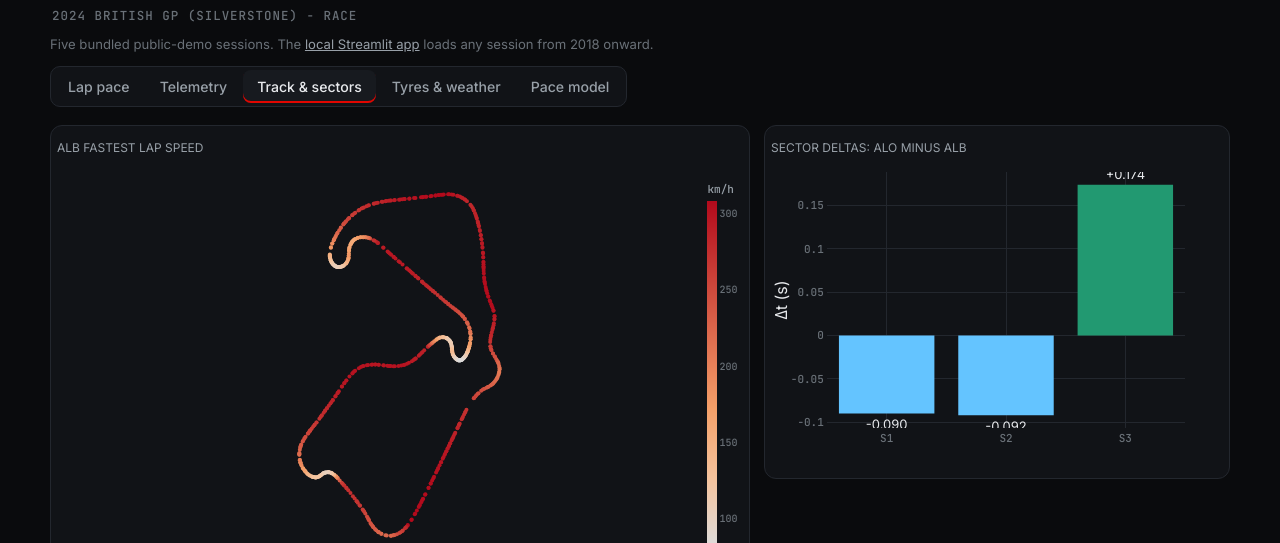
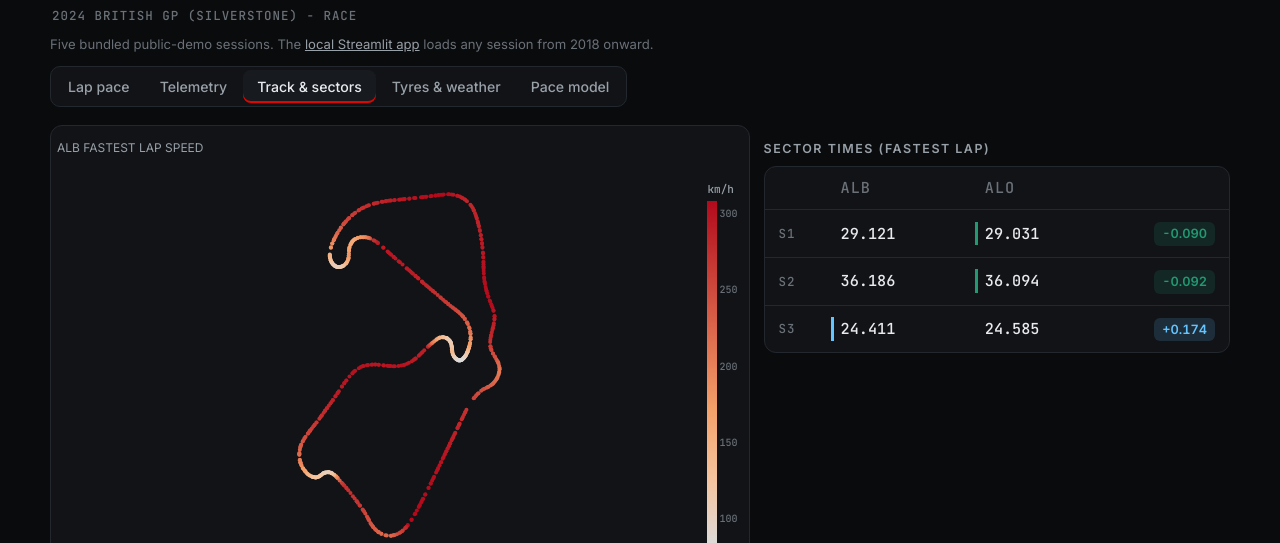
Before and after one commit to Johaan-Mannanal/motorsport-telemetry-analytics, a website built with Vite: page web/index.html in a window 1280 px wide. Both pictures are taken after a click on the tab "Track & sectors". Shown: the part 257-800 px from the top of the page. Built offline with nearby package versions, Linux system fonts and the light colour scheme.

Commit message:
Replace sector bar chart with broadcast timing rows

```diff
--- a/web/index.html
+++ b/web/index.html
@@ -69,7 +69,10 @@
     <section class="panel hidden" id="panel-track" role="tabpanel">
       <div class="grid-track">
         <div id="chart-track" class="chart"></div>
-        <div id="chart-sectors" class="chart"></div>
+        <div>
+          <h3 class="subh">Sector times (fastest lap)</h3>
+          <div id="timing" class="timing"></div>
+        </div>
       </div>
     </section>
 
--- a/web/src/charts.ts
+++ b/web/src/charts.ts
@@ -85,23 +85,6 @@ export function trackMap(el: El, d: DriverData, name: string): void {
   }], layout);
 }
 
-export function sectors(el: El, a: DriverData, b: DriverData, nameA: string, nameB: string,
-                        colA: string, colB: string): void {
-  const keys = ['s1', 's2', 's3'] as const;
-  const deltas = keys.map((k) => {
-    const sa = a.fastest.sectors[k], sb = b.fastest.sectors[k];
-    return sa != null && sb != null ? +(sb - sa).toFixed(3) : null;
-  });
-  const layout = baseLayout(`Sector deltas: ${nameB} minus ${nameA}`);
-  layout.yaxis = { ...layout.yaxis, title: { text: 'Δt (s)' } };
-  react(el, [{
-    x: ['S1', 'S2', 'S3'], y: deltas, type: 'bar',
-    marker: { color: deltas.map((v) => (v ?? 0) > 0 ? colB : colA) },
-    text: deltas.map((v) => (v == null ? '' : (v > 0 ? '+' : '') + v.toFixed(3))),
-    textposition: 'outside',
-  }], layout);
-}
-
 export function degradation(el: El, session: SessionData): void {
   const deg = session.model?.degradation ?? [];
   const layout = baseLayout('Tyre degradation (s lost per lap of tyre life)');
--- a/web/src/main.ts
+++ b/web/src/main.ts
@@ -2,7 +2,7 @@
 
 import * as charts from './charts';
 import { loadIndex, loadSession, type DriverData, type SessionData, type SessionRef } from './data';
-import { driverColors } from './theme';
+import { driverColors, hexAlpha } from './theme';
 
 const $ = <T extends HTMLElement>(id: string): T => document.getElementById(id) as T;
 
@@ -61,6 +61,36 @@ function renderMatchup(): void {
   $('session-sub').textContent = state.data!.label;
 }
 
+function renderSectors(): void {
+  const [colA, colB] = colors();
+  const A = driver(state.a), B = driver(state.b);
+  const keys = ['s1', 's2', 's3'] as const;
+  const fmt = (v: number | null) => (v != null ? v.toFixed(3) : '–');
+  const rows = keys.map((k, i) => {
+    const sa = A.fastest.sectors[k], sb = B.fastest.sectors[k];
+    let chip = '', aWin = '', bWin = '';
+    if (sa != null && sb != null) {
+      const d = sb - sa;                       // +ve = B slower = A faster (same as the old chart)
+      const col = d > 0 ? colA : colB;         // chip carries the FASTER driver's color
+      aWin = d > 0 ? ` style="box-shadow: inset 3px 0 0 ${colA}"` : '';
+      bWin = d < 0 ? ` style="box-shadow: inset 3px 0 0 ${colB}"` : '';
+      chip = `<span class="t-chip" style="color:${col}; background:${hexAlpha(col, 0.15)}">${d >= 0 ? '+' : ''}${d.toFixed(3)}</span>`;
+    }
+    return `<div class="t-row">
+      <span class="t-k mono">S${i + 1}</span>
+      <span class="t-v mono"${aWin}>${fmt(sa)}</span>
+      <span class="t-v mono"${bWin}>${fmt(sb)}</span>
+      <span class="t-d">${chip}</span>
+    </div>`;
+  }).join('');
+  $('timing').innerHTML = `<div class="t-row t-head">
+    <span class="t-k"></span>
+    <span class="t-v mono">${esc(state.a)}</span>
+    <span class="t-v mono">${esc(state.b)}</span>
+    <span class="t-d"></span>
+  </div>${rows}`;
+}
+
 function colors(): [string, string] {
   return driverColors(driver(state.a).team, driver(state.b).team);
 }
@@ -89,7 +119,7 @@ function renderTab(tab: string): void {
       break;
     case 'track':
       charts.trackMap('chart-track', A, state.a);
-      charts.sectors('chart-sectors', A, B, state.a, state.b, colA, colB);
+      renderSectors();
       break;
     case 'tyres': {
       const stintCols: [string, string][] = [['Stint', 'Stint'], ['Compound', 'Compound'],
```
